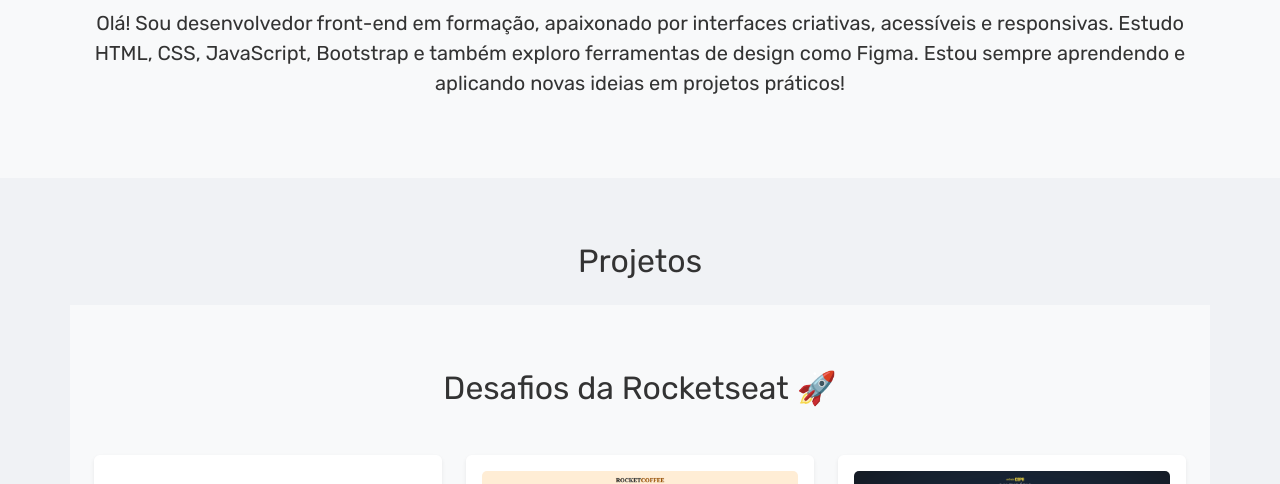
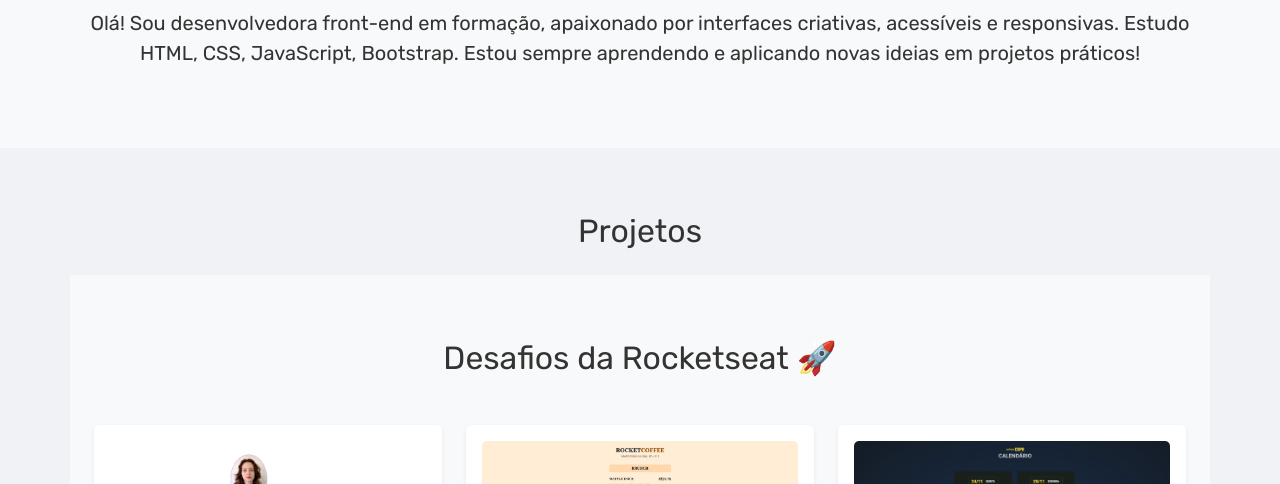
Before and after one commit to AgapeSpagnoll/meu-portfolio, a plain HTML site: page index.html in a window 1280 px wide. Shown: the part 616-1100 px from the top of the page. Drawn offline with nearby package versions, Linux system fonts and the light colour scheme.

Commit message:
Add files via upload

```diff
--- a/index.html
+++ b/index.html
@@ -50,9 +50,9 @@
         <div class="container">
             <h2 class="text-center mb-4">Sobre Mim</h2>
             <p class="text-center fs-5">
-                Olá! Sou desenvolvedor front-end em formação, apaixonado por interfaces criativas, acessíveis e
-                responsivas. Estudo HTML, CSS, JavaScript, Bootstrap e também exploro ferramentas de design como Figma.
-                Estou sempre aprendendo e aplicando novas ideias em projetos práticos!
+                Olá! Sou desenvolvedora front-end em formação, apaixonado por interfaces criativas, acessíveis e
+                responsivas. Estudo HTML, CSS, JavaScript, Bootstrap. Estou sempre aprendendo e aplicando novas ideias
+                em projetos práticos!
             </p>
         </div>
     </section>
@@ -134,7 +134,8 @@
                                     <img src="assets/Explorador-Filmes.png" alt="Projeto" class="card-img-top">
                                     <div class="card-body d-flex flex-column text-center">
                                         <h5 class="card-title">Desafio 05: Explorador de Filmes</h5>
-                                        <p class="card-text flex-grow-1">O projeto é uma lista de filmes e séries favoritos.</p>
+                                        <p class="card-text flex-grow-1">O projeto é uma lista de filmes e séries
+                                            favoritos.</p>
                                         <a href="https://github.com/AgapeSpagnoll/NLW-Copa" target="_blank"
                                             class="btn btn-primary mt-3">Ver Código</a>
                                     </div>
@@ -157,10 +158,11 @@
         <div class="container text-center">
             <h2 class="mb-4">Contato</h2>
             <p class="fs-5">Quer conversar ou colaborar em algo? Me chama por aqui:</p>
-            <a href="www.linkedin.com/in/ágape-spagnol-rocha-campos-6b4a4314a" target="_blank"
+            <a href="https://www.linkedin.com/in/ágape-spagnol-rocha-campos-6b4a4314a" target="_blank"
                 class="btn btn-outline-dark m-2">LinkedIn</a>
         </div>
     </section>
+
 
     <!-- Footer -->
     <footer>
```
